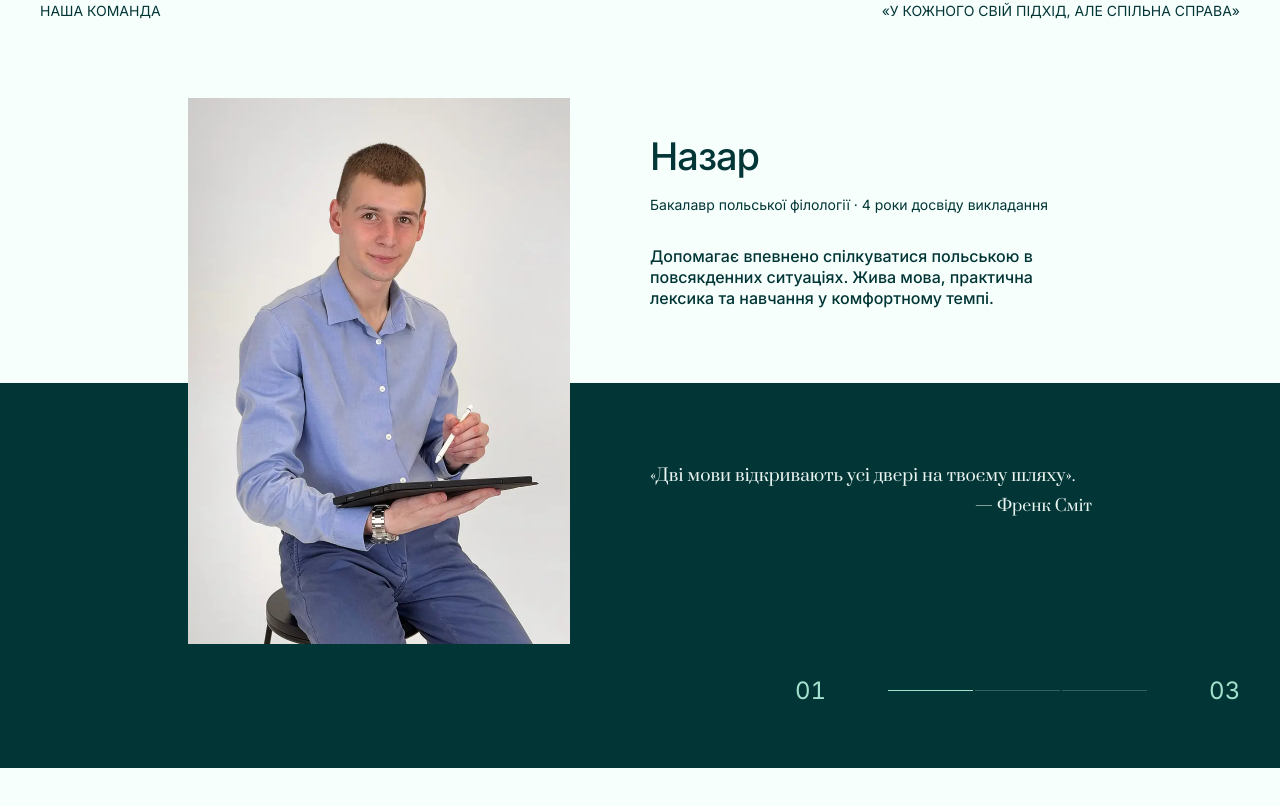
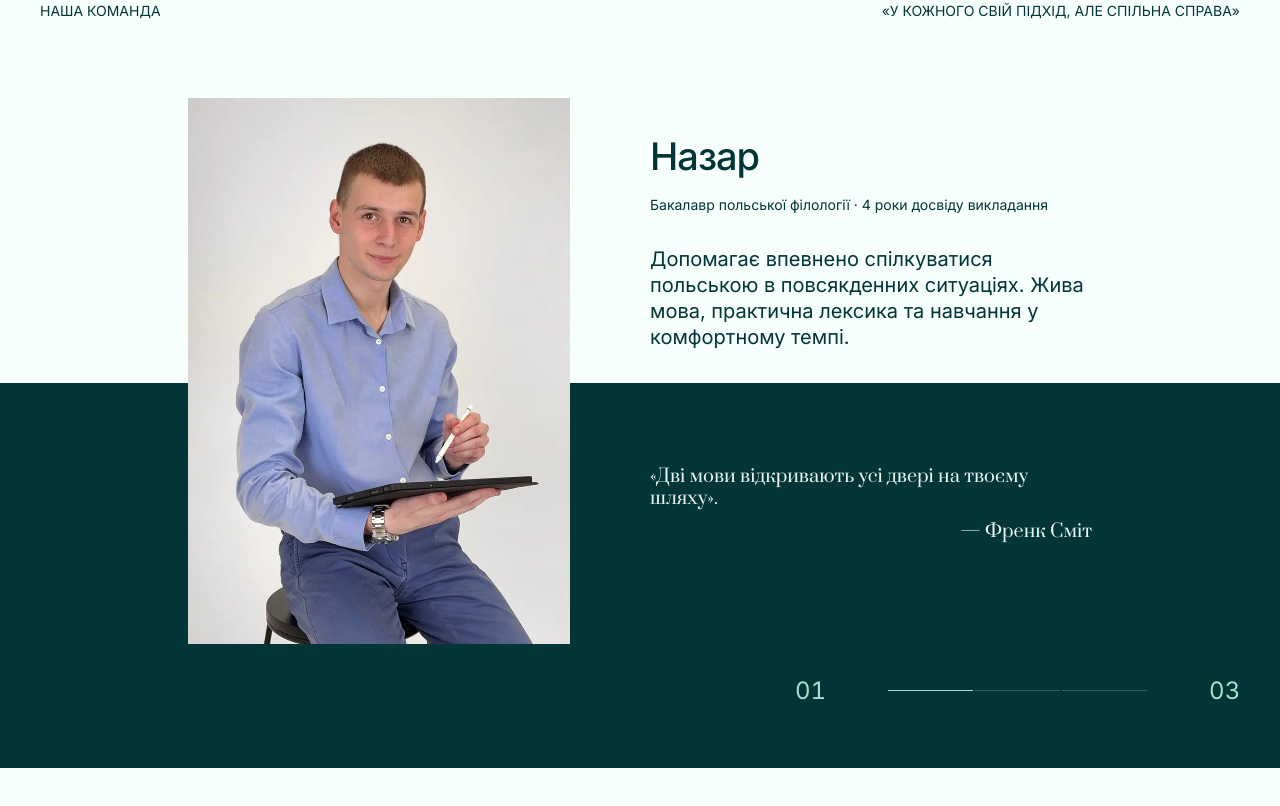
Before and after one commit to Tetiana2309/skawi-website, a React (Vite) app: page / in a window 1280 px wide. Shown: the part 5792-6598 px from the top of the page. Built offline with nearby package versions, Linux system fonts and the light colour scheme.

Commit message:
Set teacher descriptions to Inter Regular 20px and quotes to 18px

```diff
--- a/src/sections/Team.css
+++ b/src/sections/Team.css
@@ -99,7 +99,7 @@
 }
 .team__description {
   margin: 50px 0 0;
-  font: 500 22px/1.3 "Inter", sans-serif;
+  font: 400 20px/1.3 "Inter", sans-serif;
 }
 .team__quotation {
   position: absolute;
@@ -112,12 +112,12 @@
 }
 .team__quotation blockquote {
   margin: 0;
-  font: 400 24px/1.22 "Prata", Georgia, serif;
+  font: 400 18px/1.22 "Prata", Georgia, serif;
 }
 .team__quotation figcaption {
   margin-top: 10px;
   text-align: right;
-  font: 400 16px/1.3 "Prata", Georgia, serif;
+  font: 400 18px/1.3 "Prata", Georgia, serif;
 }
 .team__controls {
   position: absolute;
@@ -171,8 +171,8 @@
   .team__details { top: 21.16%; }
   .team__quotation { top: 62.2%; }
   .team__details h2 { font-size: clamp(38px, 2.8vw, 54px); }
-  .team__description { font-size: clamp(16px, 1.15vw, 22px); margin-top: 34px; }
-  .team__quotation blockquote { font-size: clamp(17px, 1.25vw, 24px); }
+  .team__description { font-size: 20px; font-weight: 400; margin-top: 34px; }
+  .team__quotation blockquote { font-size: 18px; }
   .team__controls { bottom: 8%; }
 }
 @media (max-width: 1100px) {
@@ -181,10 +181,10 @@
   .team__details { top: 140px; }
   .team__details h2 { font-size: 42px; }
   .team__role { margin-top: 12px; font-size: 12px; }
-  .team__description { margin-top: 26px; font-size: 17px; }
+  .team__description { margin-top: 26px; font-size: 20px; font-weight: 400; }
   .team__quotation { top: 515px; }
-  .team__quotation blockquote { font-size: 17px; }
-  .team__quotation figcaption { font-size: 12px; }
+  .team__quotation blockquote { font-size: 18px; }
+  .team__quotation figcaption { font-size: 18px; }
   .team__controls { left: 25px; right: 25px; bottom: 45px; }
   .team__pagination { width: 320px; font-size: 19px; }
   .team__progress { width: 190px; }
```
